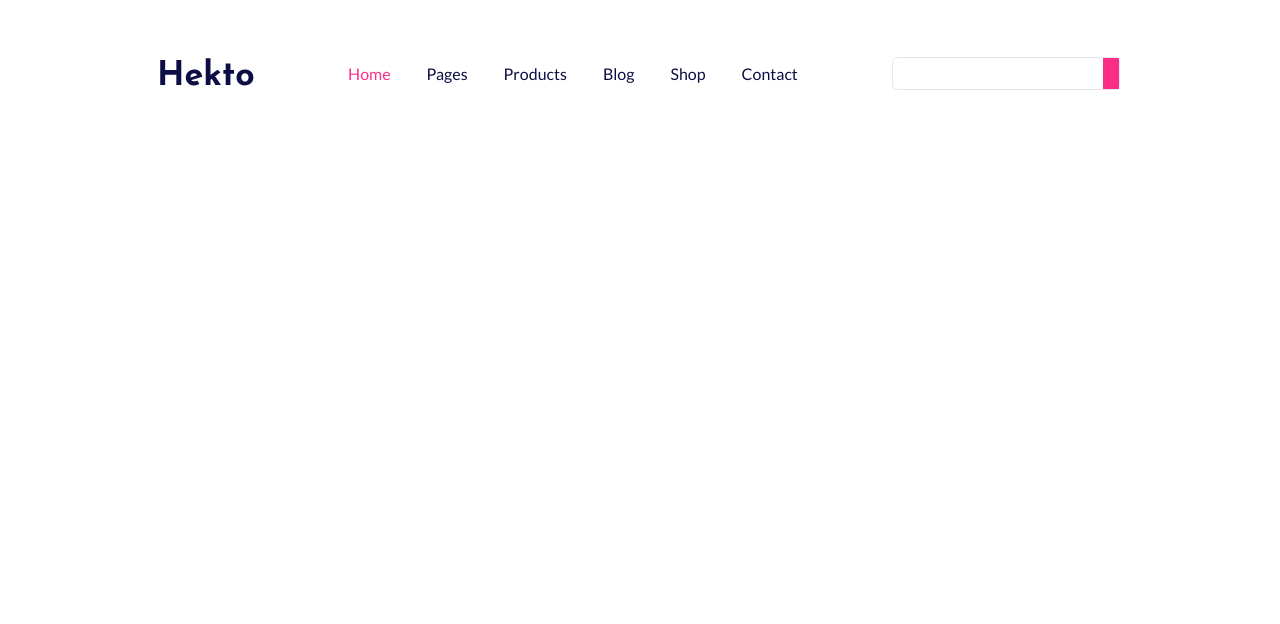
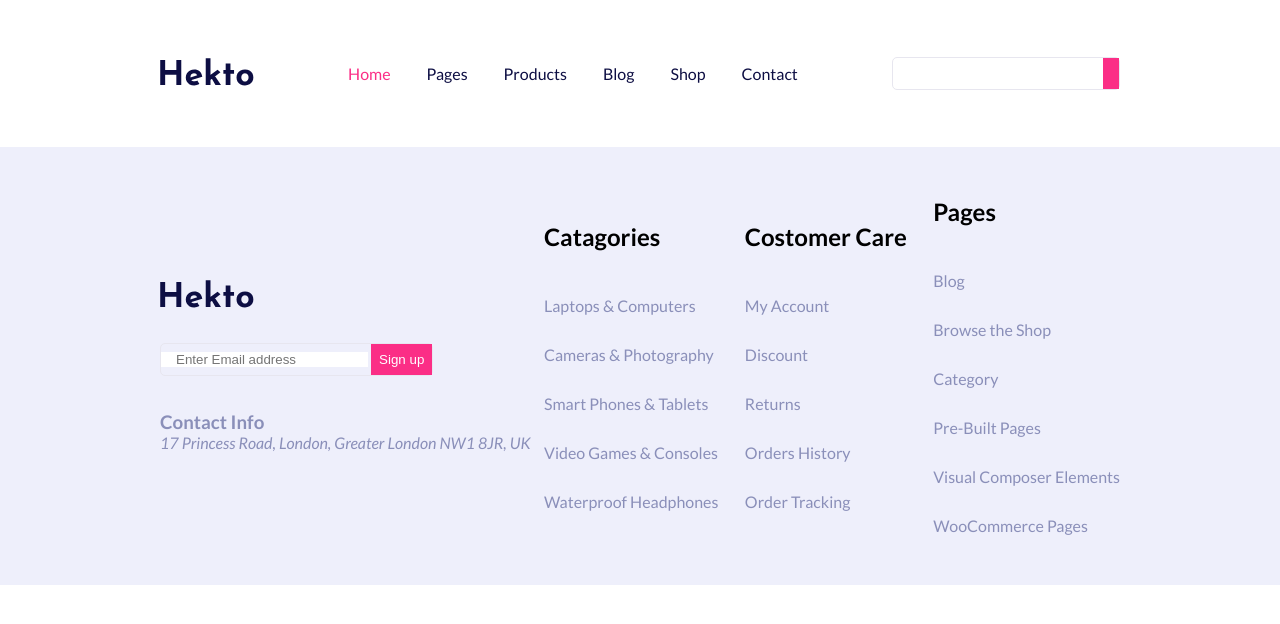
Before and after one commit to aseelhamed00/Hekto_Project, a plain HTML site: page index.html in a window 1280 px wide. Drawn offline with Linux system fonts and the light colour scheme.

Commit message:
create footer section

```diff
--- a/css/main.css
+++ b/css/main.css
@@ -47,3 +47,52 @@ body{
 .list a.active {
   color: var(--primary);
 }
+
+
+/*---------footer-----------*/
+
+.text-wihte{
+    color: #fff;
+}
+.footer{
+    background-color: #EEEFFB;
+    padding: 50px 0;
+}
+.d-flex{
+    display: flex;
+}
+.flex-direction{
+    flex-direction: column;
+}
+.gap1{
+    gap: 5px;
+}
+.gap2{
+    gap: 10px;
+}
+.gap3{
+    gap: 15px;
+}
+.gap4{
+    gap: 20px;
+}
+.gap5{
+    gap: 25px;
+}
+.gap6{
+    gap: 30px;
+}
+
+.footer .right-side{
+    width: 60%;
+}
+.footer .left-side{
+    gap: 35px;
+    align-items: flex-start;
+}
+.footer-item{
+    gap: 45px;
+}
+.footer a,.addressinfo{
+    color: #8A8FB9;
+}
--- a/index.html
+++ b/index.html
@@ -29,8 +29,8 @@
 
           <nav class="list">
             <ul>
-              <li class="list-item" >
-                <a href="#"  class="active">Home</a>
+              <li class="list-item">
+                <a href="#" class="active">Home</a>
               </li>
               <li class="list-item">
                 <a href="#">Pages</a>
@@ -58,9 +58,86 @@
               </button>
             </form>
           </div>
-          <svg class="bar" width="20px" xmlns="http://www.w3.org/2000/svg" viewBox="0 0 640 640"><!--!Font Awesome Free v7.0.1 by @fontawesome - https://fontawesome.com License - https://fontawesome.com/license/free Copyright 2025 Fonticons, Inc.--><path d="M96 160C96 142.3 110.3 128 128 128L512 128C529.7 128 544 142.3 544 160C544 177.7 529.7 192 512 192L128 192C110.3 192 96 177.7 96 160zM96 320C96 302.3 110.3 288 128 288L512 288C529.7 288 544 302.3 544 320C544 337.7 529.7 352 512 352L128 352C110.3 352 96 337.7 96 320zM544 480C544 497.7 529.7 512 512 512L128 512C110.3 512 96 497.7 96 480C96 462.3 110.3 448 128 448L512 448C529.7 448 544 462.3 544 480z"/></svg>
+          <svg
+            class="bar"
+            width="20px"
+            xmlns="http://www.w3.org/2000/svg"
+            viewBox="0 0 640 640"
+          >
+            <!--!Font Awesome Free v7.0.1 by @fontawesome - https://fontawesome.com License - https://fontawesome.com/license/free Copyright 2025 Fonticons, Inc.-->
+            <path
+              d="M96 160C96 142.3 110.3 128 128 128L512 128C529.7 128 544 142.3 544 160C544 177.7 529.7 192 512 192L128 192C110.3 192 96 177.7 96 160zM96 320C96 302.3 110.3 288 128 288L512 288C529.7 288 544 302.3 544 320C544 337.7 529.7 352 512 352L128 352C110.3 352 96 337.7 96 320zM544 480C544 497.7 529.7 512 512 512L128 512C110.3 512 96 497.7 96 480C96 462.3 110.3 448 128 448L512 448C529.7 448 544 462.3 544 480z"
+            />
+          </svg>
         </div>
       </div>
     </header>
+
+    <!---------------split-------------------->
+
+    <footer class="footer">
+      <div class="container">
+        <div class="row">
+          <div class="left-side d-flex flex-direction gap2">
+            <img src="css/img/header/Hekto.svg" alt="" />
+
+            <div class="search">
+              <form>
+                <input type="email" placeholder="Enter Email address" />
+                <button type="submit" class="text-wihte">Sign up</button>
+              </form>
+            </div>
+              <div class="addressinfo">
+                 <h3>Contact Info</h3>
+            <address>
+              17 Princess Road, London, Greater London NW1 8JR, UK
+            </address>
+              </div>
+          </div>
+
+
+
+
+
+          <div class="right-side">
+            <div class="row">
+              <div class="footer-item d-flex  flex-direction gap2">
+                <h2>Catagories</h2>
+                <nav class="flex-direction d-flex gap6">
+                  <a href="#">Laptops & Computers</a>
+                  <a href="#">Cameras & Photography</a>
+                  <a href="#">Smart Phones & Tablets</a>
+                  <a href="#">Video Games & Consoles</a>
+                  <a href="#">Waterproof Headphones</a>
+                </nav>
+              </div>
+
+              <div class="footer-item d-flex  flex-direction gap2">
+                <h2>Costomer Care</h2>
+                <nav class="flex-direction d-flex gap6">
+                  <a href="#">My Account</a>
+                  <a href="#">Discount</a>
+                  <a href="#">Returns</a>
+                  <a href="#">Orders History</a>
+                  <a href="#">Order Tracking</a>
+                </nav>
+              </div>
+
+              <div class="footer-item d-flex  flex-direction gap2">
+                <h2>Pages</h2>
+                <nav class="flex-direction d-flex gap6">
+                  <a href="#">Blog</a>
+                  <a href="#">Browse the Shop</a>
+                  <a href="#">Category</a>
+                  <a href="#">Pre-Built Pages</a>
+                  <a href="#">Visual Composer Elements</a>
+                  <a href="#">WooCommerce Pages</a>
+                </nav>
+              </div>
+            </div>
+          </div>
+        </div>
+      </div>
+    </footer>
   </body>
 </html>
```
